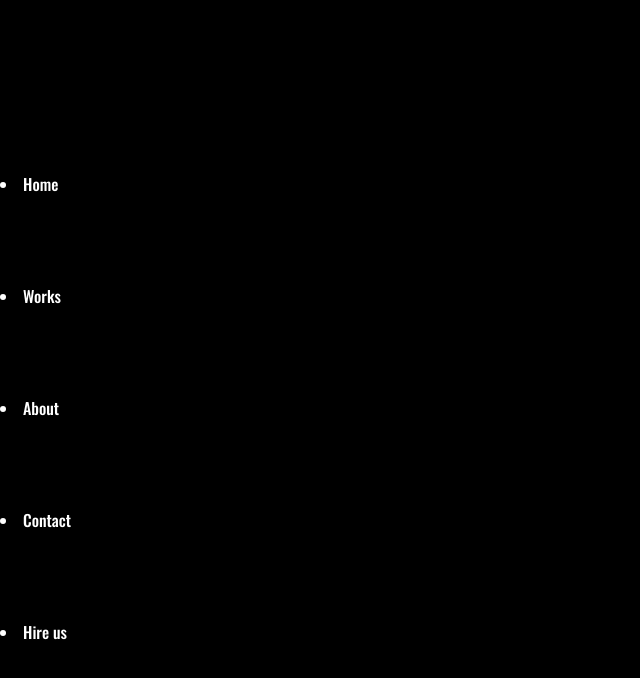
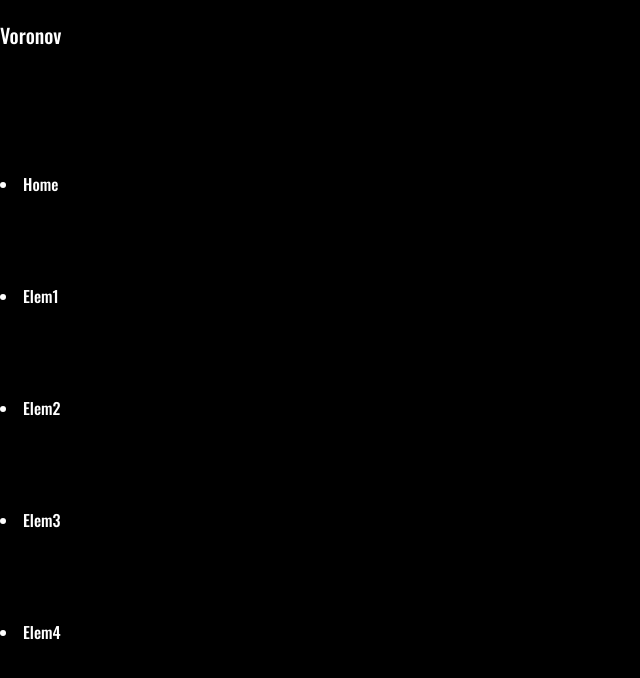
Before and after one commit to voronov-nikita/portfolio, a plain HTML site: page index.html in a window 1280 px wide. Shown: the whole page, without its empty margins (0-640 px from the left). Drawn offline with nearby package versions, Linux system fonts and the light colour scheme; a web font is replaced by a local one.

Commit message:
new_elem_is_header

```diff
--- a/css/main.css
+++ b/css/main.css
@@ -7,8 +7,6 @@ body{
 .new_pos{
     color:white;
     font-size: 20px;
-    position:absolute;
-	left:0%;
 }
 
 .l-side-nav{
@@ -49,6 +47,19 @@ body{
 	z-index:10
 }
 
-.is-active{
-
+.header{
+    position:absolute;
+	top:0;
+	left:0;
+	display:-webkit-box;
+	display:-webkit-flex;
+	display:-ms-flexbox;
+	display:flex;
+	width:100%;
+	height:70px;
+	-webkit-box-align:center;
+	-webkit-align-items:center;
+	-ms-flex-align:center;
+	align-items:center;
+	z-index:10
 }
--- a/index.html
+++ b/index.html
@@ -12,13 +12,17 @@
     <title>Voronov</title>
 </head>
 <body>
+    <header class="header">
+        <img>
+        <p class="new_pos">Voronov</p>
+    </header>
     <nav class="l-side-nav">
         <ul class="side-nav">
         <li class="is-active"><span>Home</span></li>
-        <li><span>Works</span></li>
-        <li><span>About</span></li>
-        <li><span>Contact</span></li>
-        <li><span>Hire us</span></li>
+        <li><span>Elem1</span></li>
+        <li><span>Elem2</span></li>
+        <li><span>Elem3</span></li>
+        <li><span>Elem4</span></li>
         </ul>
     </nav>
 </body>
```
